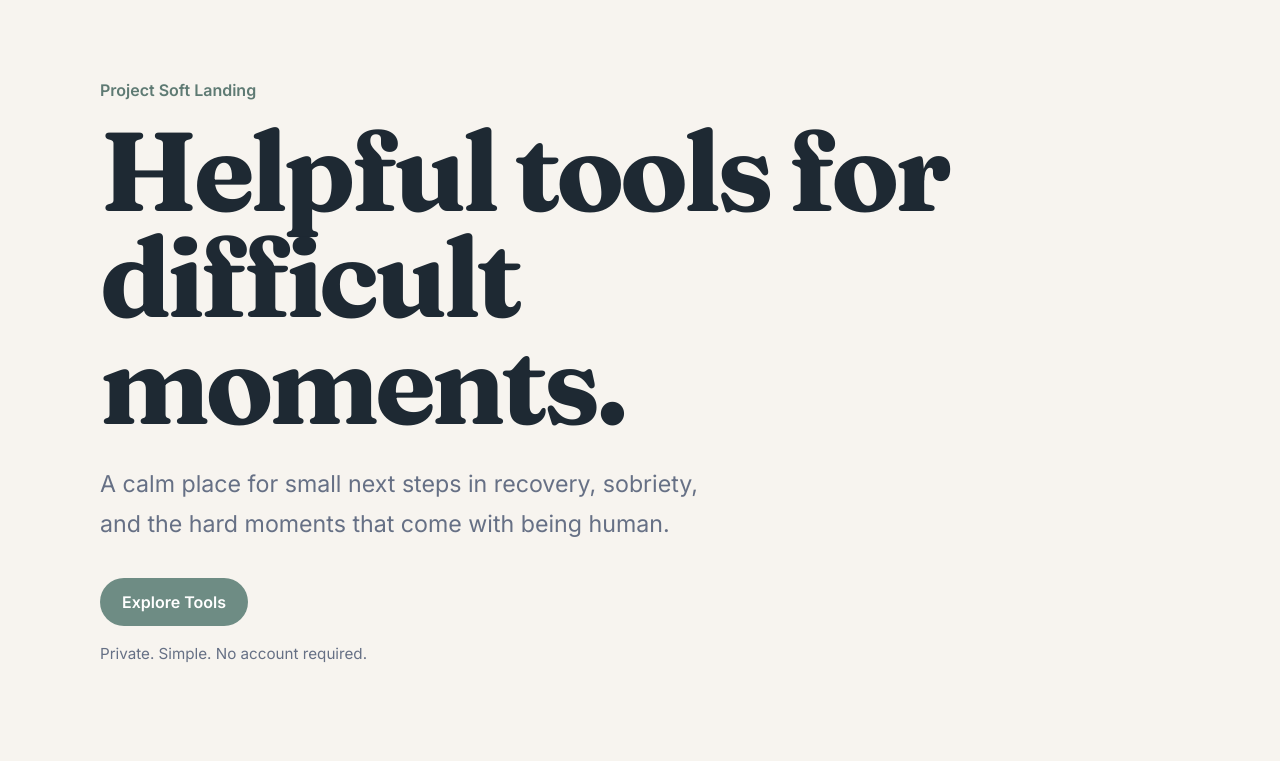
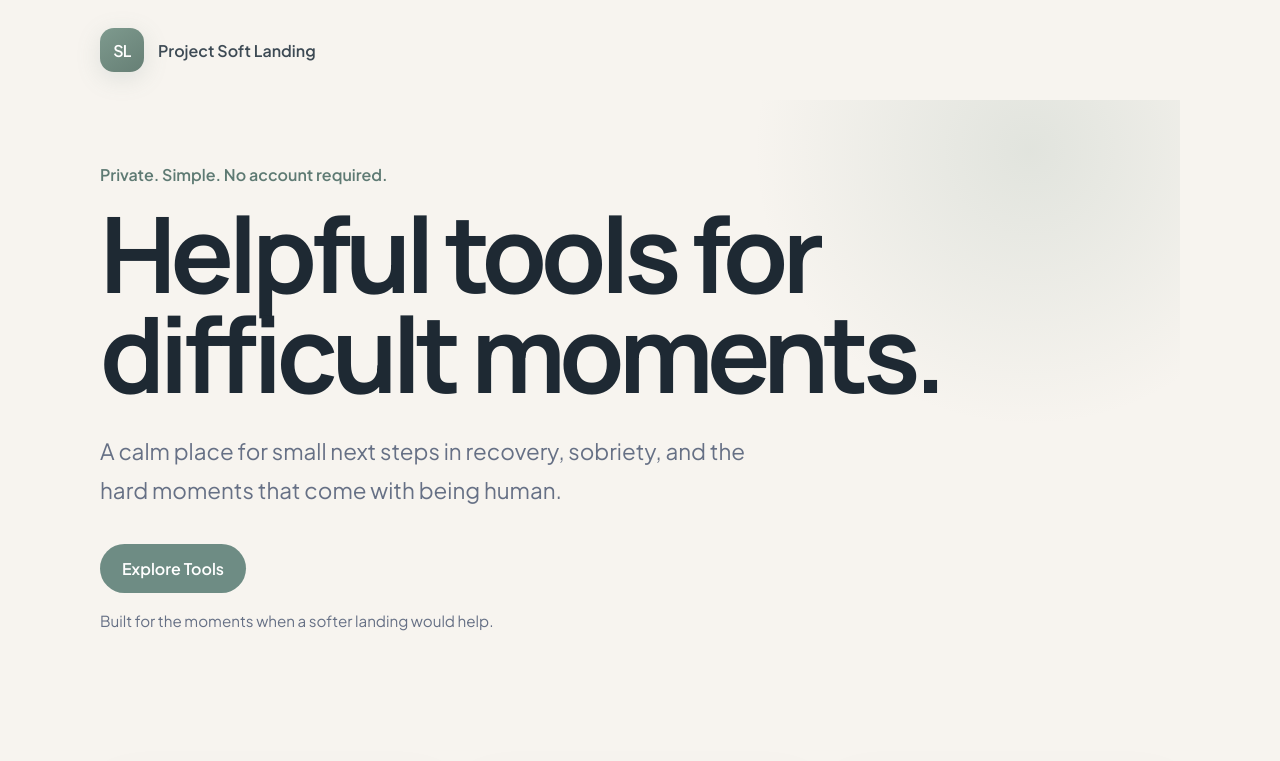
Before and after one commit to BDKFOS/project-soft-landing, a plain HTML site: page index.html in a window 1280 px wide. Shown: the top 761 px of the page. Drawn offline with Linux system fonts and the light colour scheme.

Commit message:
Update index.html

```diff
--- a/index.html
+++ b/index.html
@@ -9,7 +9,7 @@
 
   <link rel="preconnect" href="https://fonts.googleapis.com">
   <link rel="preconnect" href="https://fonts.gstatic.com" crossorigin>
-  <link href="https://fonts.googleapis.com/css2?family=Fraunces:opsz,wght@9..144,600;9..144,700&family=Inter:wght@400;500;600&display=swap" rel="stylesheet">
+  <link href="https://fonts.googleapis.com/css2?family=Manrope:wght@600;700;800&family=Plus+Jakarta+Sans:wght@400;500;600&display=swap" rel="stylesheet">
 
   <style>
     :root {
@@ -18,6 +18,7 @@
       --muted: #667085;
       --accent: #6E8C84;
       --accent-dark: #5E7A73;
+      --accent-soft: #DDE8E1;
       --border: #E7E1D8;
       --card: #FFFCF7;
     }
@@ -26,51 +27,108 @@
       box-sizing: border-box;
     }
 
+    html {
+      scroll-behavior: smooth;
+    }
+
     body {
       margin: 0;
-      font-family: "Inter", sans-serif;
+      font-family: "Plus Jakarta Sans", sans-serif;
       background: var(--bg);
       color: var(--text);
     }
 
-    main {
+    main,
+    .topbar-inner {
       width: min(1080px, calc(100% - 40px));
       margin: 0 auto;
     }
 
+    .topbar {
+      padding: 28px 0;
+    }
+
+    .brand {
+      display: flex;
+      align-items: center;
+      gap: 14px;
+    }
+
+    .logo {
+      width: 44px;
+      height: 44px;
+      border-radius: 14px;
+      background: linear-gradient(145deg, #7E9A8E, #667F75);
+      display: flex;
+      align-items: center;
+      justify-content: center;
+      color: white;
+      font-weight: 800;
+      font-size: 1rem;
+      letter-spacing: -0.04em;
+      box-shadow: 0 6px 24px rgba(110, 140, 132, 0.18);
+    }
+
+    .brand span {
+      font-size: 1rem;
+      font-weight: 700;
+      color: #3D4A54;
+    }
+
     .hero {
-      min-height: 82vh;
+      min-height: 78vh;
       display: flex;
       flex-direction: column;
       justify-content: center;
       align-items: flex-start;
-      padding: 80px 0;
+      padding: 60px 0 90px;
+      position: relative;
+      overflow: hidden;
+    }
+
+    .hero::before {
+      content: "";
+      position: absolute;
+      top: -250px;
+      right: -150px;
+      width: 600px;
+      height: 600px;
+      background: radial-gradient(circle, rgba(126, 154, 142, 0.18), transparent 65%);
+      pointer-events: none;
     }
 
     .eyebrow {
       color: var(--accent-dark);
-      font-weight: 600;
+      font-weight: 700;
       margin-bottom: 18px;
+      position: relative;
+      z-index: 1;
     }
 
-    h1, h2, h3 {
-      font-family: "Fraunces", serif;
+    h1,
+    h2,
+    h3 {
+      font-family: "Manrope", sans-serif;
       margin: 0;
-      letter-spacing: -0.04em;
+      letter-spacing: -0.055em;
     }
 
     h1 {
-      font-size: clamp(3.2rem, 9vw, 7rem);
+      font-size: clamp(3.1rem, 8.5vw, 6.6rem);
       line-height: 0.95;
-      max-width: 880px;
+      max-width: 900px;
+      position: relative;
+      z-index: 1;
     }
 
     .hero p {
-      font-size: clamp(1.15rem, 2vw, 1.45rem);
-      line-height: 1.7;
+      font-size: clamp(1.12rem, 2vw, 1.4rem);
+      line-height: 1.75;
       color: var(--muted);
-      max-width: 620px;
+      max-width: 650px;
       margin: 28px 0 34px;
+      position: relative;
+      z-index: 1;
     }
 
     .button {
@@ -80,7 +138,9 @@
       padding: 14px 22px;
       border-radius: 999px;
       text-decoration: none;
-      font-weight: 600;
+      font-weight: 700;
+      position: relative;
+      z-index: 1;
     }
 
     .button:hover {
@@ -91,6 +151,8 @@
       margin-top: 18px;
       color: var(--muted);
       font-size: 0.95rem;
+      position: relative;
+      z-index: 1;
     }
 
     .cards {
@@ -105,16 +167,18 @@
       border: 1px solid var(--border);
       border-radius: 24px;
       padding: 28px;
+      box-shadow: 0 18px 50px rgba(30, 41, 51, 0.04);
     }
 
     .card h3 {
-      font-size: 1.55rem;
+      font-size: 1.45rem;
       margin-bottom: 12px;
+      letter-spacing: -0.04em;
     }
 
     .card p {
       color: var(--muted);
-      line-height: 1.6;
+      line-height: 1.65;
       margin: 0;
     }
 
@@ -125,14 +189,14 @@
     }
 
     .why h2 {
-      font-size: clamp(2.1rem, 5vw, 4rem);
+      font-size: clamp(2rem, 5vw, 3.7rem);
       margin-bottom: 24px;
     }
 
     .why p {
       color: var(--muted);
-      font-size: 1.12rem;
-      line-height: 1.8;
+      font-size: 1.1rem;
+      line-height: 1.85;
     }
 
     footer {
@@ -143,28 +207,52 @@
     }
 
     @media (max-width: 780px) {
-      .cards {
-        grid-template-columns: 1fr;
+      main,
+      .topbar-inner {
+        width: min(100% - 32px, 1080px);
+      }
+
+      .topbar {
+        padding: 22px 0;
       }
 
       .hero {
         min-height: auto;
-        padding-top: 90px;
+        padding: 70px 0 70px;
+      }
+
+      .cards {
+        grid-template-columns: 1fr;
+        padding-bottom: 70px;
+      }
+
+      .logo {
+        width: 42px;
+        height: 42px;
       }
     }
   </style>
 </head>
 
 <body>
+  <header class="topbar">
+    <div class="topbar-inner">
+      <div class="brand">
+        <div class="logo">SL</div>
+        <span>Project Soft Landing</span>
+      </div>
+    </div>
+  </header>
+
   <main>
     <section class="hero">
-      <div class="eyebrow">Project Soft Landing</div>
+      <div class="eyebrow">Private. Simple. No account required.</div>
       <h1>Helpful tools for difficult moments.</h1>
       <p>
         A calm place for small next steps in recovery, sobriety, and the hard moments that come with being human.
       </p>
       <a class="button" href="#tools">Explore Tools</a>
-      <div class="note">Private. Simple. No account required.</div>
+      <div class="note">Built for the moments when a softer landing would help.</div>
     </section>
 
     <section class="cards" id="tools">
```
